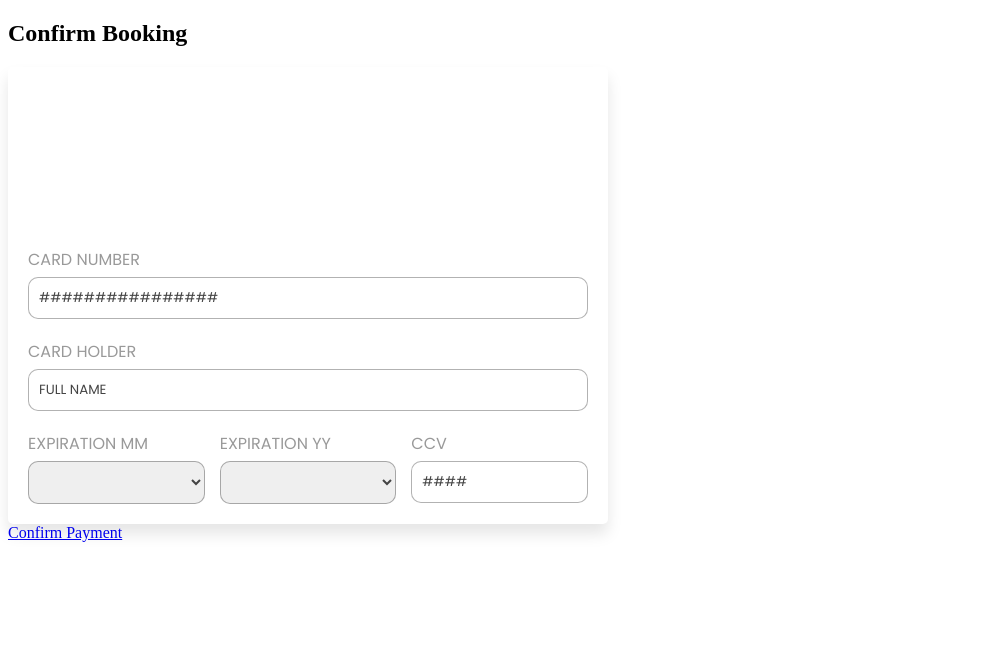
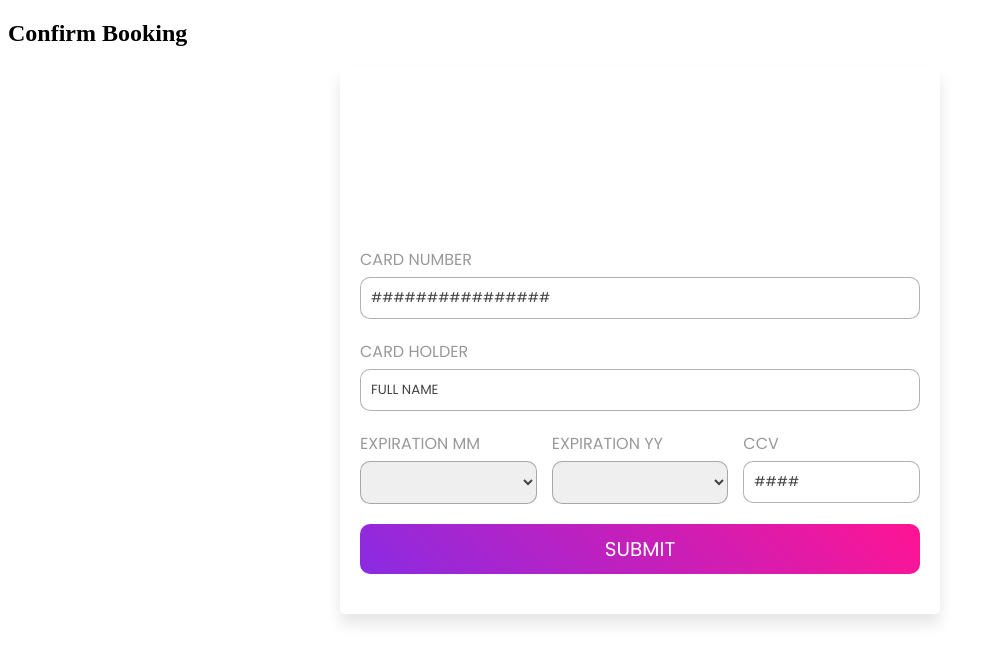
Before and after one commit to notsaad/HotelManager, a SvelteKit app: page /customer/dates/confirm in a window 1280 px wide. Shown: the top 662 px of the page, without its empty margins (0-993 px from the left). Built offline with nearby package versions, Linux system fonts and the light colour scheme.

Commit message:
worked on payment page a little bit

```diff
--- a/package.json
+++ b/package.json
@@ -34,6 +34,7 @@
 	"dependencies": {
 		"better-sqlite3": "^9.4.3",
 		"flatpickr": "^4.6.13",
-		"svelte-flatpickr": "^3.3.4"
+		"svelte-flatpickr": "^3.3.4",
+		"svelte-routing": "^2.12.0"
 	}
 }
--- a/src/components/Form.svelte
+++ b/src/components/Form.svelte
@@ -1,4 +1,10 @@
 <script>
+// @ts-nocheck
+
+    //import { navigate } from 'sveltekit';
+    //import { goto } from 'svelte/navigation';
+    //import { goto } from '@sveltejs/navigation';
+
     import {
       cardNumber,
       cardHolder,
@@ -18,7 +24,7 @@
         $selectedYear,
         $ccv
       );
-      alert($submitInfo);
+      console.log($submitInfo);
     };
   </script>
 
@@ -55,11 +61,26 @@
               <input bind:value={$ccv} type="text" maxlength="4" class="ccv-input" on:focus={()=>{$ccv = ""}}>
           </div>
       </div>
+      <div class="submitDiv">
+        <a href="/" class="submit-btn" on:click|preventDefault={handleSubmit}>Submit</a>
+      </div>
   </form>
 
   <style>
       @import url("https://fonts.googleapis.com/css2?family=Poppins:wght@100;200;300;400;500;600&display=swap");
-
+    .submitDiv a {
+      display: block;         /* Make it a block element for width/margin control */
+      width: 200px;           /* Adjust width as needed */
+      margin: 20px auto;      /* Top/bottom margin, auto for horizontal centering */
+      padding: 10px 20px;     /* Button padding */
+      background-color: #4CAF50;  /* Example button color */
+      color: white;           /* White text  */
+      border: none;           /* Remove default link border */
+      border-radius: 5px;     /* Slightly rounded corners */
+      text-align: center;     /* Center the text */
+      text-decoration: none;  /* Remove underline */
+      cursor: pointer;        /* Indicate it's clickable */
+      }
       * {
         font-family: "Poppins", sans-serif;
         margin: 0;
--- a/src/routes/customer/dates/confirm/+page.svelte
+++ b/src/routes/customer/dates/confirm/+page.svelte
@@ -2,15 +2,53 @@
     import Form from '../../../../components/Form.svelte';
 </script>
 
-  <h2>Confirm Booking</h2>
+<h2>Confirm Booking</h2>
 
-    <Form></Form>
+<div class="mainDiv">
+   <div class="form-container">
+     <Form/>
+   </div>
 
-    <a href="/">
-        Confirm Payment
-    </a>
+   <!-- <div class="submitDiv">
+       <a href="/">
+           Confirm Payment
+       </a>
+   </div> -->
+</div>
+
+
 
 
 <style>
 
+.form-container {
+  display: flex; /* Enable flexbox layout */
+  justify-content: center; /* Center horizontally */
+  align-items: center;     /* Center vertically (if desired) */
+  width: 100%;            /* Container to occupy full width */
+}
+
+/* Style the link as a button */
+.submitDiv a {
+  display: block;         /* Make it a block element for width/margin control */
+  width: 200px;           /* Adjust width as needed */
+  margin: 20px auto;      /* Top/bottom margin, auto for horizontal centering */
+  padding: 10px 20px;     /* Button padding */
+  background-color: #4CAF50;  /* Example button color */
+  color: white;           /* White text  */
+  border: none;           /* Remove default link border */
+  border-radius: 5px;     /* Slightly rounded corners */
+  text-align: center;     /* Center the text */
+  text-decoration: none;  /* Remove underline */
+  cursor: pointer;        /* Indicate it's clickable */
+}
+
+.submitDiv a:hover {
+    background-color: black;
+    color: white;
+    cursor: pointer;
+    transform: scale(0.975);
+    box-shadow: 0px 1px 3px rgba(0, 0, 0, 0.25);
+}
+
 </style>
--- a/tsconfig.json
+++ b/tsconfig.json
@@ -9,7 +9,8 @@
 		"skipLibCheck": true,
 		"sourceMap": true,
 		"strict": true,
-		"moduleResolution": "node"
+		"moduleResolution": "node",
+		"extends": "./.svelte-kit/tsconfig.json"
 	}
 	// Path aliases are handled by https://kit.svelte.dev/docs/configuration#alias
 	//
```
Also changed, not shown: 1 other file (tests, documents, lock files or other folders).
